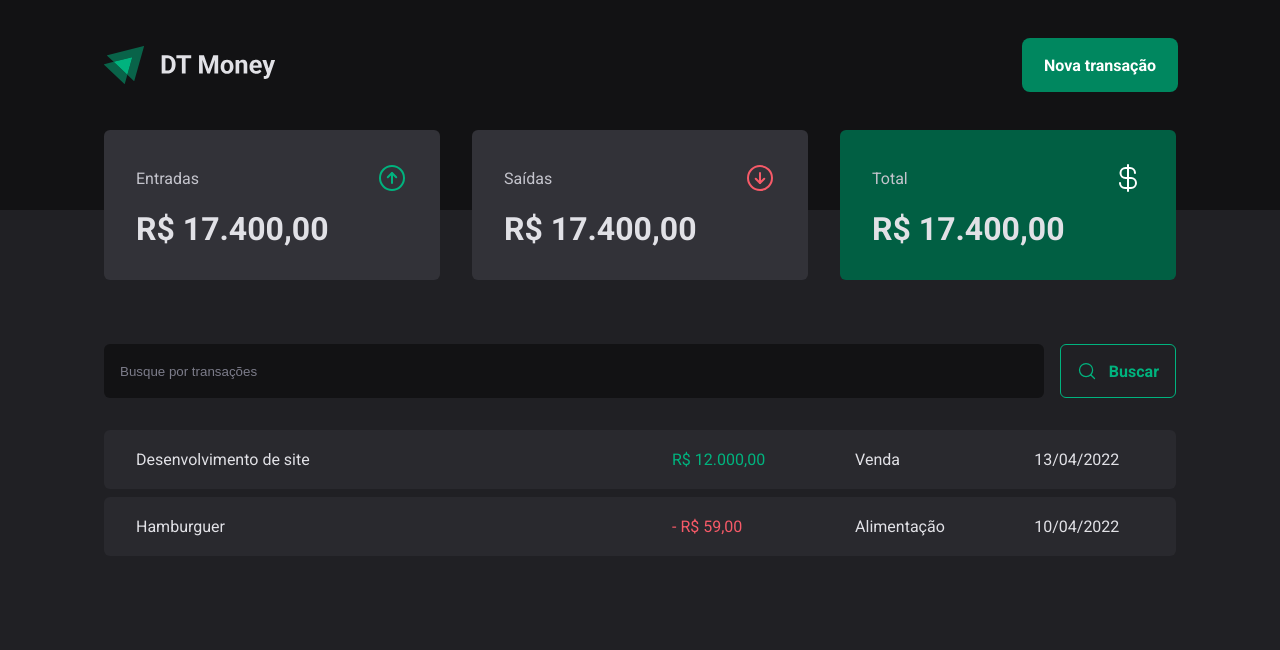
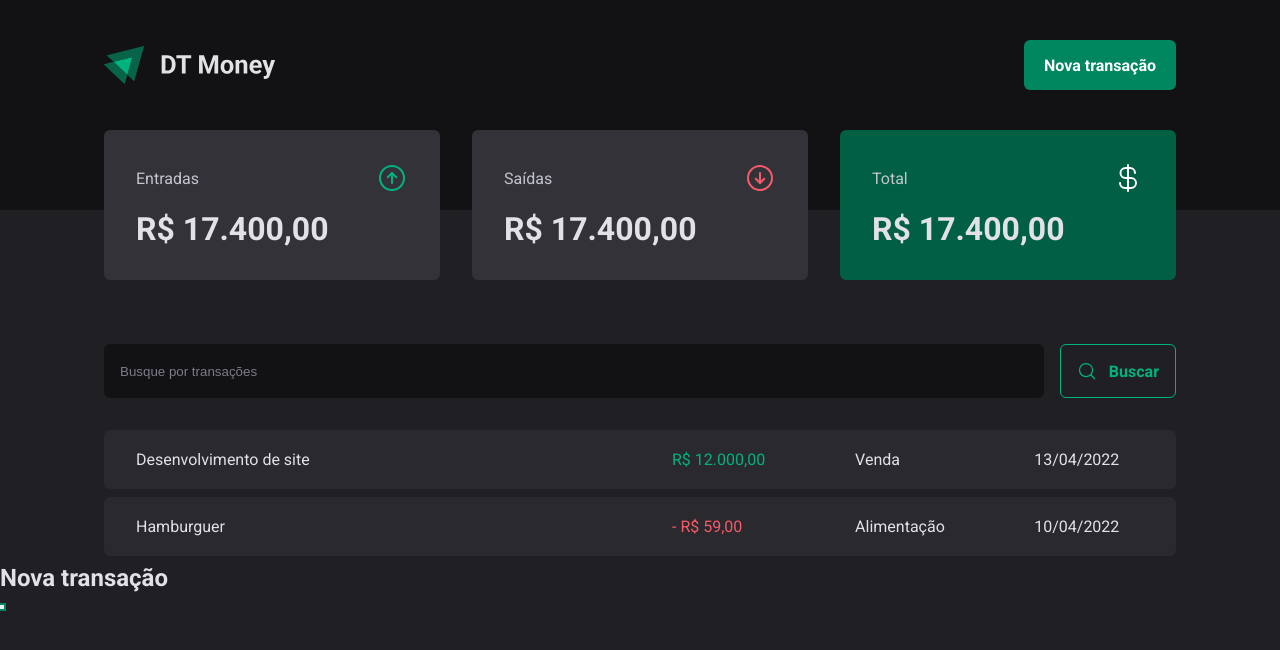
Before and after one commit to Lucas-Araujo15/dt-money, a React (Vite) app: page / in a window 1280 px wide. Both pictures are taken after a click on the button "Nova transação". Shown: the top 650 px of the page. Built offline with nearby package versions, Linux system fonts and the light colour scheme.

Commit message:
Estrutura visual - Criando um modal acessível

```diff
--- a/package.json
+++ b/package.json
@@ -10,6 +10,7 @@
     "preview": "vite preview"
   },
   "dependencies": {
+    "@radix-ui/react-dialog": "^1.0.3",
     "phosphor-react": "^1.4.1",
     "react": "^18.2.0",
     "react-dom": "^18.2.0",
--- a/src/components/Header/index.tsx
+++ b/src/components/Header/index.tsx
@@ -1,13 +1,25 @@
 import { HeaderContainer, HeaderContent, NewTransactionButton } from './styles'
 
 import logoImg from '../../assets/logo.svg'
+import * as Dialog from '@radix-ui/react-dialog'
 
 export function Header() {
   return (
     <HeaderContainer>
       <HeaderContent>
         <img src={logoImg} alt="" />
-        <NewTransactionButton>Nova transação</NewTransactionButton>
+        <Dialog.Root>
+          <Dialog.Trigger asChild>
+            <NewTransactionButton>Nova transação</NewTransactionButton>
+          </Dialog.Trigger>
+          <Dialog.Portal>
+            <Dialog.Overlay />
+            <Dialog.Content>
+              <Dialog.Title>Nova transação</Dialog.Title>
+              <Dialog.Close />
+            </Dialog.Content>
+          </Dialog.Portal>
+        </Dialog.Root>
       </HeaderContent>
     </HeaderContainer>
   )
```
Also changed, not shown: 1 other file (tests, documents, lock files or other folders).
